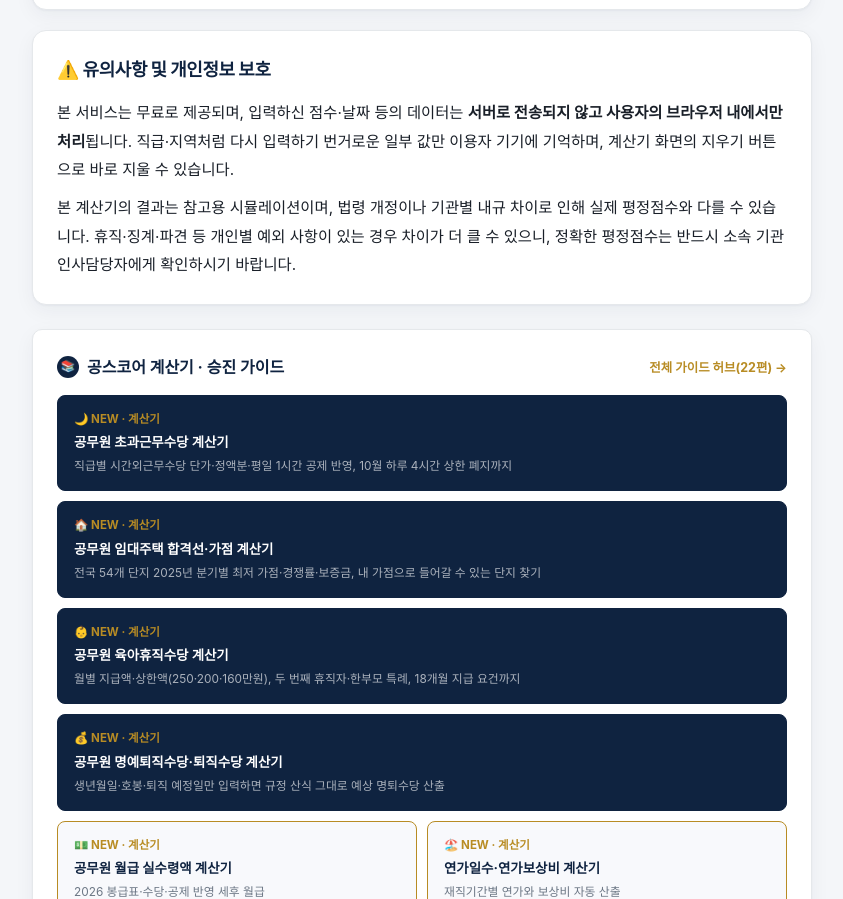
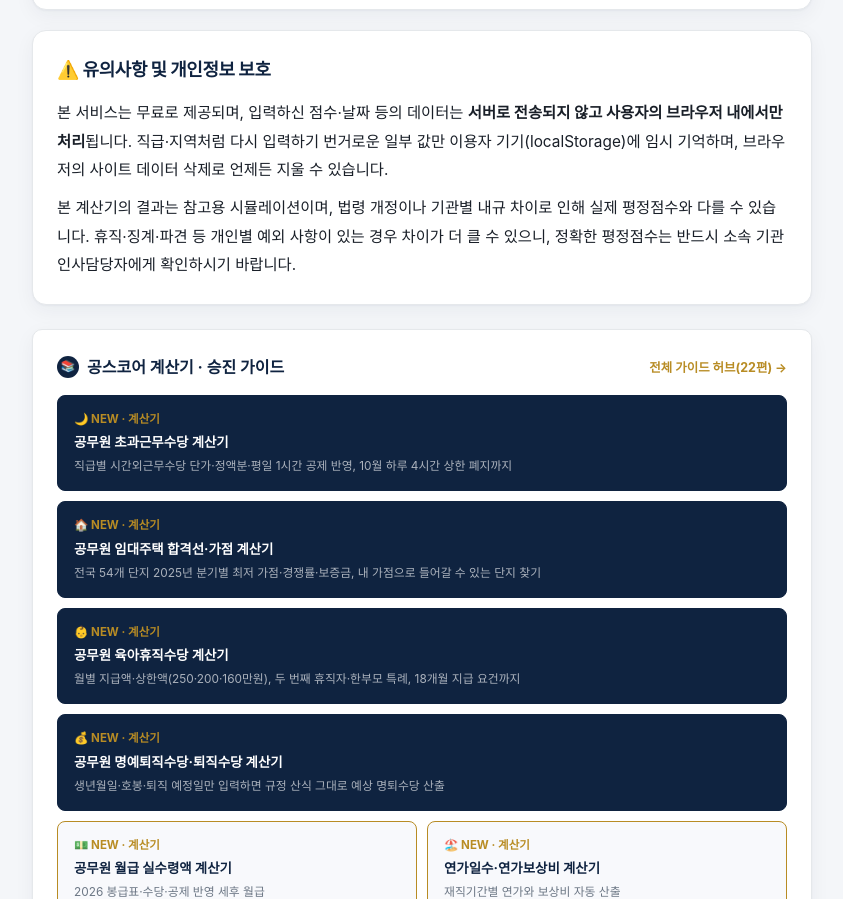
Before and after one commit to sj-gates/point-calculator, a plain HTML site: page index.html in a window 1280 px wide. Shown: the part 4276-5175 px from the top of the page, without its empty margins (218-1061 px from the left). Drawn offline with nearby package versions, Linux system fonts and the light colour scheme; a web font is replaced by a local one.

Commit message:
docs(index): align localStorage wording in notice box

```diff
--- a/index.html
+++ b/index.html
@@ -1356,7 +1356,7 @@
   <div class="intro-box" style="margin-top:20px;">
     <h2>⚠️ 유의사항 및 개인정보 보호</h2>
     <div style="font-size:.85rem; line-height:1.95; color:var(--ink);">
-      <p style="margin-bottom:10px;">본 서비스는 무료로 제공되며, 입력하신 점수·날짜 등의 데이터는 <strong>서버로 전송되지 않고 사용자의 브라우저 내에서만 처리</strong>됩니다. 직급·지역처럼 다시 입력하기 번거로운 일부 값만 이용자 기기에 기억하며, 계산기 화면의 지우기 버튼으로 바로 지울 수 있습니다.</p>
+      <p style="margin-bottom:10px;">본 서비스는 무료로 제공되며, 입력하신 점수·날짜 등의 데이터는 <strong>서버로 전송되지 않고 사용자의 브라우저 내에서만 처리</strong>됩니다. 직급·지역처럼 다시 입력하기 번거로운 일부 값만 이용자 기기(localStorage)에 임시 기억하며, 브라우저의 사이트 데이터 삭제로 언제든 지울 수 있습니다.</p>
       <p style="margin-bottom:0;">본 계산기의 결과는 참고용 시뮬레이션이며, 법령 개정이나 기관별 내규 차이로 인해 실제 평정점수와 다를 수 있습니다. 휴직·징계·파견 등 개인별 예외 사항이 있는 경우 차이가 더 클 수 있으니, 정확한 평정점수는 반드시 소속 기관 인사담당자에게 확인하시기 바랍니다.</p>
     </div>
   </div>
```
